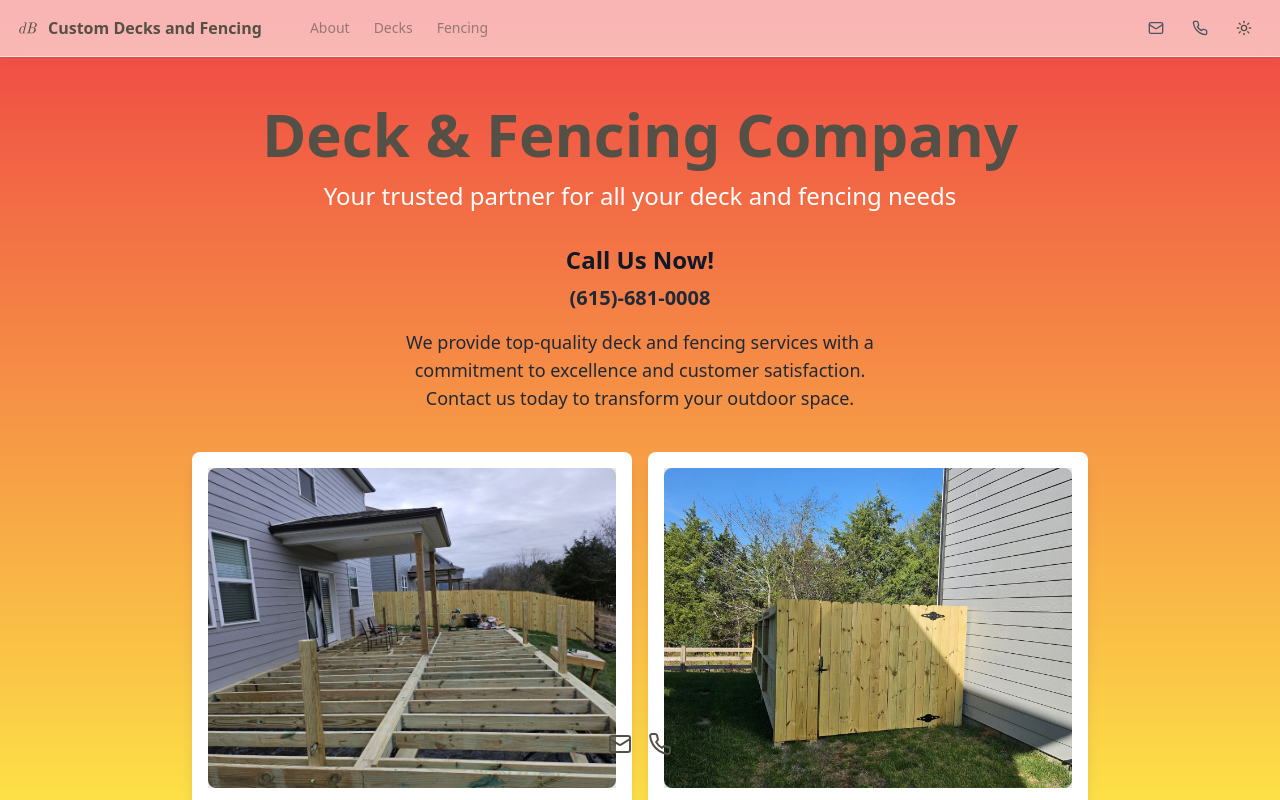
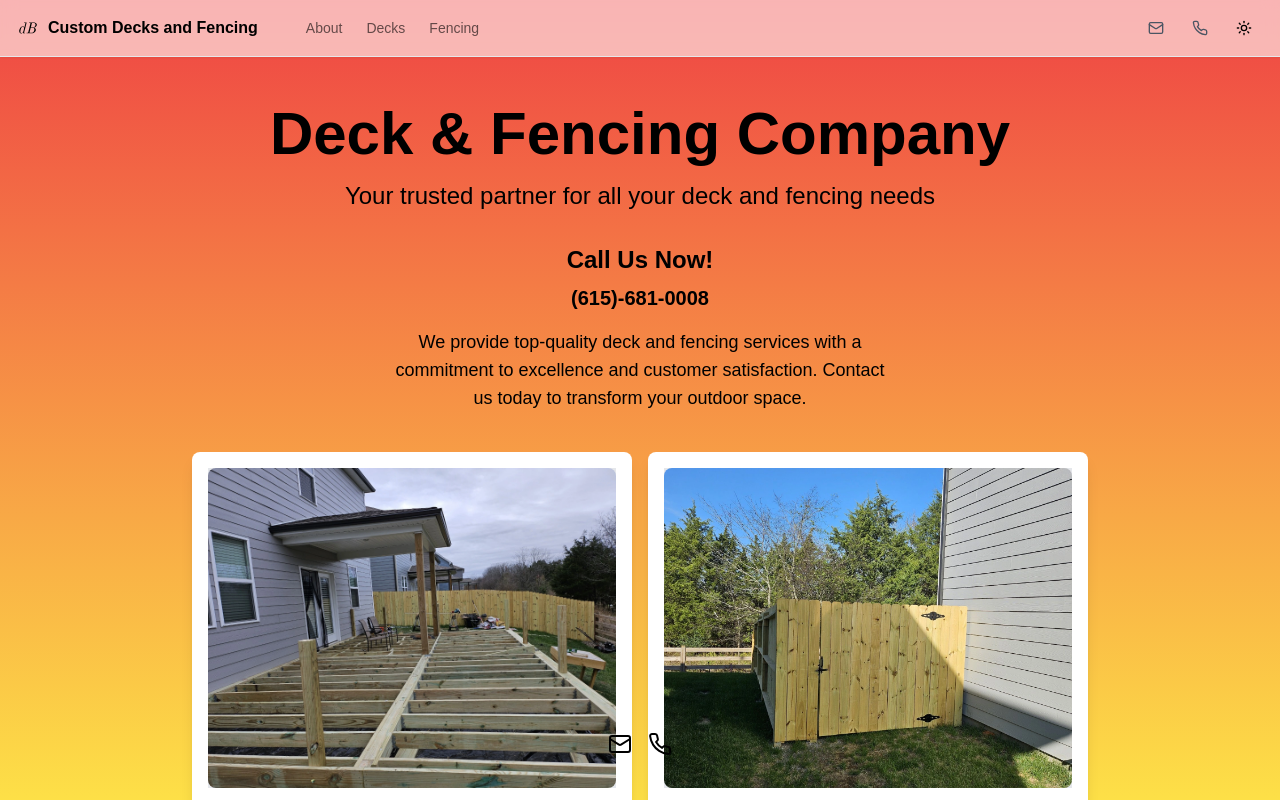
Before and after one commit to dBCooper2/decks-fencing-site, a Next.js app: page / in a window 1280 px wide. Shown: the top 800 px of the page. Built offline with nearby package versions, Linux system fonts and the light colour scheme.

Commit message:
functionality finished, just CSS tweaks left

```diff
--- a/app/decks/page.tsx
+++ b/app/decks/page.tsx
@@ -6,17 +6,17 @@ const DecksPage = () => {
 
   return (
     <div className="container mx-auto px-4 py-12">
-      <h1 className="text-3xl font-bold mb-8 text-center text-gray-800">
+      <h1 className="text-3xl font-bold mb-8 text-center text-foreground">
         Our Deck Solutions
       </h1>
 
       <Carousel images={deckImages} />
 
       <div className="max-w-3xl mx-auto mt-8 text-center">
-        <h2 className="text-2xl font-semibold mb-4 text-gray-700">
+        <h2 className="text-2xl font-semibold mb-4 text-foreground">
           Custom Deck Design & Installation
         </h2>
-        <p className="text-gray-600 leading-relaxed">
+        <p className="text-muted-foreground leading-relaxed">
           We specialize in creating beautiful, durable decks tailored to your
           unique outdoor living needs. From classic wooden designs to modern
           composite materials, our expert team transforms your backyard into a
--- a/app/fencing/page.tsx
+++ b/app/fencing/page.tsx
@@ -14,17 +14,17 @@ const FencingPage = () => {
 
   return (
     <div className="container mx-auto px-4 py-12">
-      <h1 className="text-3xl font-bold mb-8 text-center text-gray-800">
+      <h1 className="text-3xl font-bold mb-8 text-center text-foreground">
         Professional Fencing Services
       </h1>
 
       <Carousel images={fencingImages} />
 
       <div className="max-w-3xl mx-auto mt-8 text-center">
-        <h2 className="text-2xl font-semibold mb-4 text-gray-700">
+        <h2 className="text-2xl font-semibold mb-4 text-foreground">
           Comprehensive Fencing Solutions
         </h2>
-        <p className="text-gray-600 leading-relaxed">
+        <p className="text-muted-foreground leading-relaxed">
           We provide top-quality fencing solutions for residential and
           commercial properties. Whether you need privacy, security, or
           aesthetic enhancement, our team delivers precision-crafted fences
--- a/app/globals.css
+++ b/app/globals.css
@@ -8,70 +8,67 @@ body {
 
 @layer base {
     :root {
-    /* Light mode gradient: Orange to Yellow */
-    --gradient-light-start: 20 100% 60%; /* Bright orange */
-    --gradient-light-end: 50 100% 70%; /* Bright yellow */
-
-    /* Original Solarized-inspired variables */
-    --background: 42 87% 96%; /* #fdf6e3 - Light Solarized Background */
-    --foreground: 45 10% 30%; /* Solarized dark text */
-    --card: 42 87% 96%; /* Same as background */
-    --card-foreground: 45 10% 30%;
-    --popover: 42 87% 96%;
-    --popover-foreground: 45 10% 30%;
-    --primary: 160 40% 25%; /* Dark green from dark mode */
-    --primary-foreground: 42 87% 96%; /* Light text on dark green */
-    --secondary: 160 35% 20%; /* Deeper green */
-    --secondary-foreground: 42 87% 96%;
-    --muted: 160 35% 10%; /* Muted green */
-    --muted-foreground: 160 15% 5%;
-    --accent: 160 40% 25%; /* Dark green accent */
-    --accent-foreground: 42 87% 96%;
-    --destructive: 0 84.2% 60.2%; /* Same red for destructive */
-    --destructive-foreground: 42 87% 96%;
-    --border: 160 35% 20%; /* Green border for consistency */
-    --input: 160 35% 20%;
-    --ring: 160 40% 25%; /* Matches primary */
+        /* Light mode gradient: Red to Yellow */
+        --gradient-light-start: 0 100% 50%; /* Red */
+        --gradient-light-end: 50 100% 60%; /* Yellow */
+        --background: 50 100% 60%; /* Yellow base */
+        --foreground: 0 0% 0%; /* Black text */
+        --card: 0 100% 50%;
+        --card-foreground: 0 0% 0%;
+        --popover: 0 100% 50%;
+        --popover-foreground: 0 0% 0%;
+        --primary: 0 100% 50%;
+        --primary-foreground: 0 0% 100%;
+        --secondary: 50 100% 60%;
+        --secondary-foreground: 0 0% 0%;
+        --muted: 0 50% 50%;
+        --muted-foreground: 0 0% 0%;
+        --accent: 0 100% 50%;
+        --accent-foreground: 0 0% 100%;
+        --destructive: 0 100% 50%;
+        --destructive-foreground: 0 0% 100%;
+        --border: 0 50% 50%;
+        --input: 0 50% 50%;
+        --ring: 0 100% 50%;
         --radius: 0.5rem;
 
         /* Background gradient for light mode */
         --background-gradient: linear-gradient(
             to bottom,
-      hsl(var(--gradient-light-start)),
-      hsl(var(--gradient-light-end))
+            theme("colors.red.500"),
+            theme("colors.yellow.300")
         );
     }
 
     .dark {
-    /* Dark mode gradient: Navy Blue to White */
-    --gradient-dark-start: 220 50% 20%; /* Deep navy blue */
-    --gradient-dark-end: 0 0% 100%; /* Pure white */
-
-    --background: 160 25% 10%; /* Dark green background */
-    --foreground: 0 0% 100%; /* White text */
-    --card: 160 25% 10%;
+        /* Dark mode gradient: Black to Dark Blue */
+        --gradient-dark-start: 0 0% 0%; /* Black */
+        --gradient-dark-end: 240 50% 20%; /* Dark Blue */
+        --background: 240 50% 20%;
+        --foreground: 0 0% 100%;
+        --card: 240 50% 20%;
         --card-foreground: 0 0% 100%;
-    --popover: 160 25% 10%;
+        --popover: 240 50% 20%;
         --popover-foreground: 0 0% 100%;
-    --primary: 160 40% 25%; /* Green primary */
+        --primary: 240 50% 20%;
         --primary-foreground: 0 0% 100%;
-    --secondary: 160 35% 20%; /* Deeper green */
+        --secondary: 240 40% 15%;
         --secondary-foreground: 0 0% 100%;
-    --muted: 160 35% 45%; /* Muted green */
-    --muted-foreground: 160 15% 85%;
-    --accent: 160 40% 25%; /* Green accent */
+        --muted: 240 30% 25%;
+        --muted-foreground: 0 0% 100%;
+        --accent: 240 50% 20%;
         --accent-foreground: 0 0% 100%;
-    --destructive: 0 62.8% 30.6%; /* Same red for destructive */
+        --destructive: 0 62.8% 30.6%;
         --destructive-foreground: 0 0% 100%;
-    --border: 160 35% 20%; /* Border in dark mode */
-    --input: 160 35% 20%;
-    --ring: 160 30% 70%; /* Subtle green ring */
+        --border: 240 50% 20%;
+        --input: 240 50% 20%;
+        --ring: 240 50% 30%;
 
         /* Background gradient for dark mode */
         --background-gradient: linear-gradient(
             to bottom,
-      hsl(var(--gradient-dark-start)),
-      hsl(var(--gradient-dark-end))
+            theme("colors.black"),
+            theme("colors.blue.900")
         );
     }
 }
@@ -80,7 +77,6 @@ body {
     * {
         @apply border-border;
     }
-
     body {
         @apply bg-background text-foreground;
         background-image: var(--background-gradient);
--- a/app/layout.tsx
+++ b/app/layout.tsx
@@ -30,7 +30,7 @@ export default function RootLayout({
 }>) {
   return (
     <html lang="en" suppressHydrationWarning>
-      <body className="min-h-screen flex flex-col bg-gradient-to-b from-red-500 to-yellow-300 font-sans antialiased ">
+      <body className="">
         <Providers>
           <div className="fixed top-0 left-0 right-0 z-50">
             <SiteHeader />
--- a/app/page.tsx
+++ b/app/page.tsx
@@ -10,22 +10,22 @@ export default function Home(): React.ReactElement {
       <h1 className="text-4xl md:text-6xl font-bold text-foreground">
         Deck & Fencing Company
       </h1>
-      <p className="text-lg md:text-2xl mt-4 text-white">
+      <p className="text-lg md:text-2xl mt-4 text-muted-foreground">
         Your trusted partner for all your deck and fencing needs
       </p>
 
       {/* Contact Section */}
       <section className="flex flex-col items-center mt-8">
-        <h2 className="text-2xl font-semibold text-gray-900">Call Us Now!</h2>
+        <h2 className="text-2xl font-semibold text-foreground">Call Us Now!</h2>
         <Link
           href={siteConfig.links.phone}
-          className="text-xl font-semibold text-gray-800 mt-2"
+          className="text-xl font-semibold text-muted-foreground mt-2"
         >
           (615)-681-0008
         </Link>{" "}
         {/* Placeholder for phone number */}
         <div className="mt-4 text-center max-w-lg">
-          <p className="text-lg text-gray-800">
+          <p className="text-lg text-muted-foreground">
             We provide top-quality deck and fencing services with a commitment
             to excellence and customer satisfaction. Contact us today to
             transform your outdoor space.
@@ -35,7 +35,10 @@ export default function Home(): React.ReactElement {
 
       {/* Image Cards */}
       <section className="flex flex-col-reverse md:flex-row justify-center items-center gap-4 my-10 w-full max-w-4xl">
-        <div className="w-full md:w-1/2 bg-white rounded-lg shadow-lg p-4">
+        <Link
+          href="/decks"
+          className="w-full md:w-1/2 bg-white rounded-lg shadow-lg p-4"
+        >
           <div className="relative bg-gray-200 h-64 md:h-80 flex items-center justify-center">
             <Image
               src="/images/decks/deck1.webp"
@@ -48,8 +51,11 @@ export default function Home(): React.ReactElement {
           <h3 className="mt-4 text-lg font-semibold text-gray-800">
             Deck Services
           </h3>
-        </div>
-        <div className="w-full md:w-1/2 bg-white rounded-lg shadow-lg p-4">
+        </Link>
+        <Link
+          href="/fencing"
+          className="w-full md:w-1/2 bg-white rounded-lg shadow-lg p-4"
+        >
           <div className="relative bg-gray-200 h-64 md:h-80 flex items-center justify-center">
             <Image
               src="/images/fencing/fence1.webp"
@@ -62,7 +68,7 @@ export default function Home(): React.ReactElement {
           <h3 className="mt-4 text-lg font-semibold text-gray-800">
             Fencing Services
           </h3>
-        </div>
+        </Link>
       </section>
     </div>
   );
```
Also changed, not shown: app/about/page.tsx (+11 -5 lines), 2 other files (tests, documents, lock files or other folders). Lines whose indentation alone changed are shown as unchanged.
